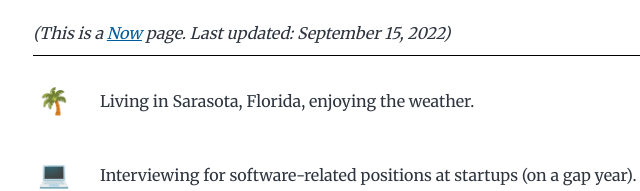
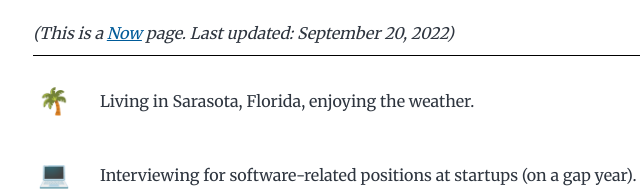
Before and after one commit to krisselberg/personal-react-website, a Gatsby site: page / in a window 1280 px wide. Shown: the part 774-965 px from the top of the page, 291-931 px from the left. Built offline with nearby package versions, Linux system fonts and the light colour scheme; Gatsby itself is replaced by a stand-in of ours.

Commit message:
last updated

```diff
--- a/src/pages/index.js
+++ b/src/pages/index.js
@@ -87,7 +87,7 @@ const Home = ({ data, location }) => {
             >
               Now
             </a>{" "}
-            page. Last updated: September 15, 2022)
+            page. Last updated: September 20, 2022)
           </span>
         </div>
         <div className="about-body">
```
